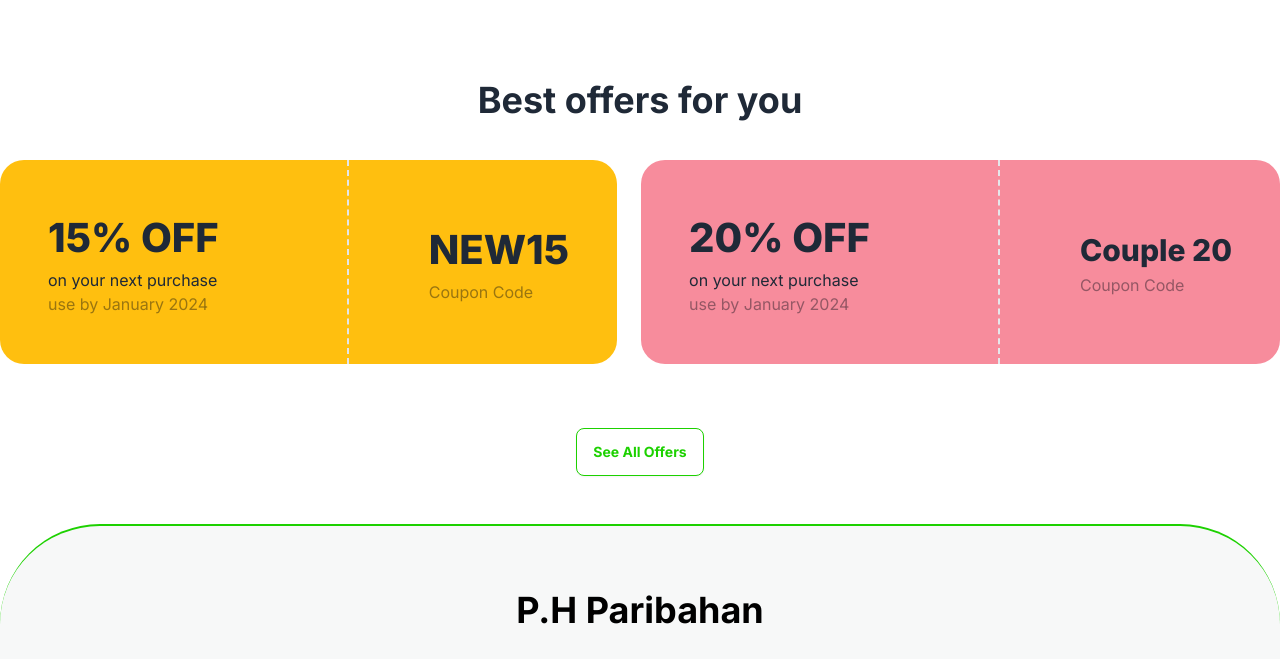
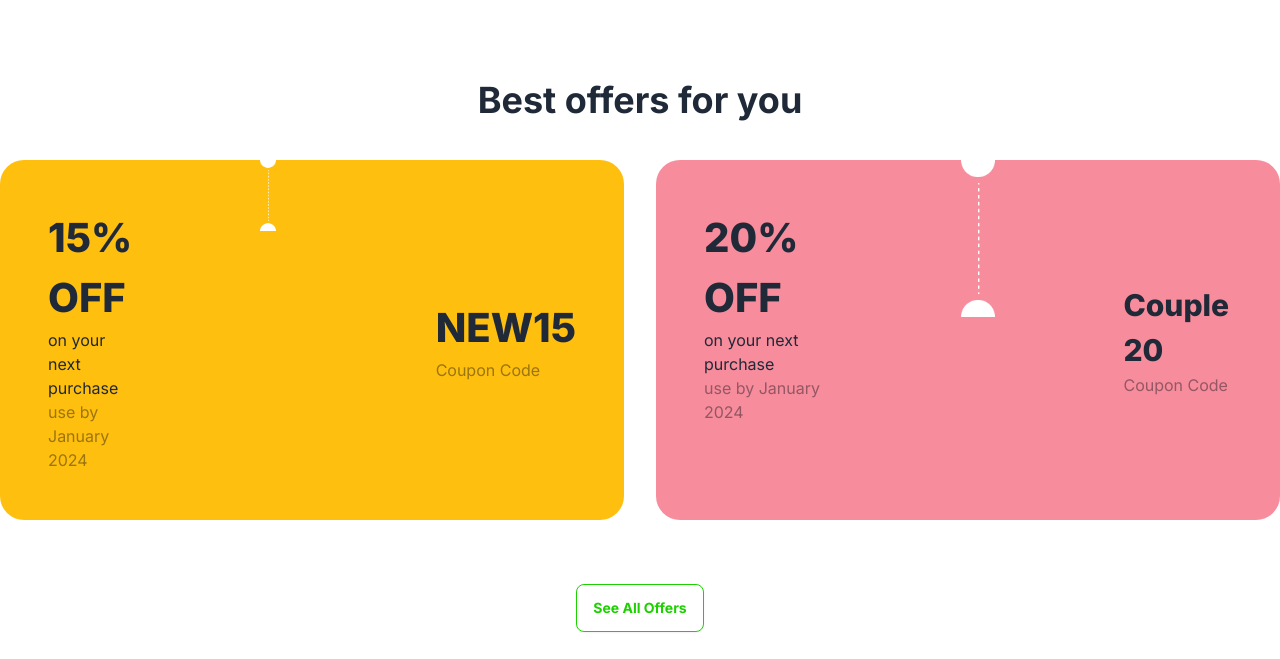
Before and after one commit to robiulawwal/my-assignment-5, a plain HTML site: page index.html in a window 1280 px wide. Shown: the part 686-1345 px from the top of the page. Drawn offline with nearby package versions, Linux system fonts and the light colour scheme.

Commit message:
changed the divider

```diff
--- a/index.html
+++ b/index.html
@@ -43,7 +43,7 @@
     <main>
         <section class="container mx-auto mt-20">
             <p class="text-4xl font-bold mb-10 text-center">Best offers for you</p>
-            <div class="flex justify-between">
+            <div class="grid grid-cols-2 gap-8 justify-between">
                 <div class="flex bg-[#FFBF0F] rounded-3xl gap-20">
                     <div class="p-12">
                         <h2 class="text-[40px] font-extrabold ">15% OFF</h2>
@@ -51,7 +51,10 @@
                             <br> <span class="text-[#03071266]">use by January 2024</span>
                         </p>
                     </div>
-                    <div class="p-12 pl-20 border-dashed flex flex-col justify-center border-l-2">
+                    <div>
+                        <img src="./images/cupon-devider.png" alt="">
+                    </div>
+                    <div class="p-12 pl-20 flex flex-col justify-center">
                         <h1 class="text-[40px] font-extrabold ">NEW15</h1>
                         <p class="text-[#03071266]">Coupon Code</p>
                     </div>
@@ -63,7 +66,10 @@
                             <br> <span class="text-[#03071266]">use by January 2024</span>
                         </p>
                     </div>
-                    <div class="p-12 pl-20 border-dashed flex flex-col justify-center border-l-2">
+                    <div>
+                        <img src="./images/cupon-devider.png" alt="">
+                    </div>
+                    <div class="p-12 flex flex-col justify-center">
                         <h1 class="text-[30px] font-extrabold ">Couple 20</h1>
                         <p class="text-[#03071266]">Coupon Code</p>
                     </div>
@@ -130,9 +136,9 @@
                 </div>
             </div>
 
-            <div class="p-10 container mx-auto mt-10 bg-white rounded-2xl grid grid-cols-5 mb-10">
+            <div id="down" class="p-10 container mx-auto mt-10 bg-white rounded-2xl grid grid-cols-5 mb-10">
 
-                <div id="down" class="col-span-3 p-3 flex flex-col gap-5">
+                <div class="col-span-3 p-3 flex flex-col gap-5">
                     <h1 class="text-3xl font-bold">Select Your Seat</h1>
                     <div class="flex justify-between border-dashed border-t-2 border-b-2 py-6">
                         <div class="flex gap-7">
```
